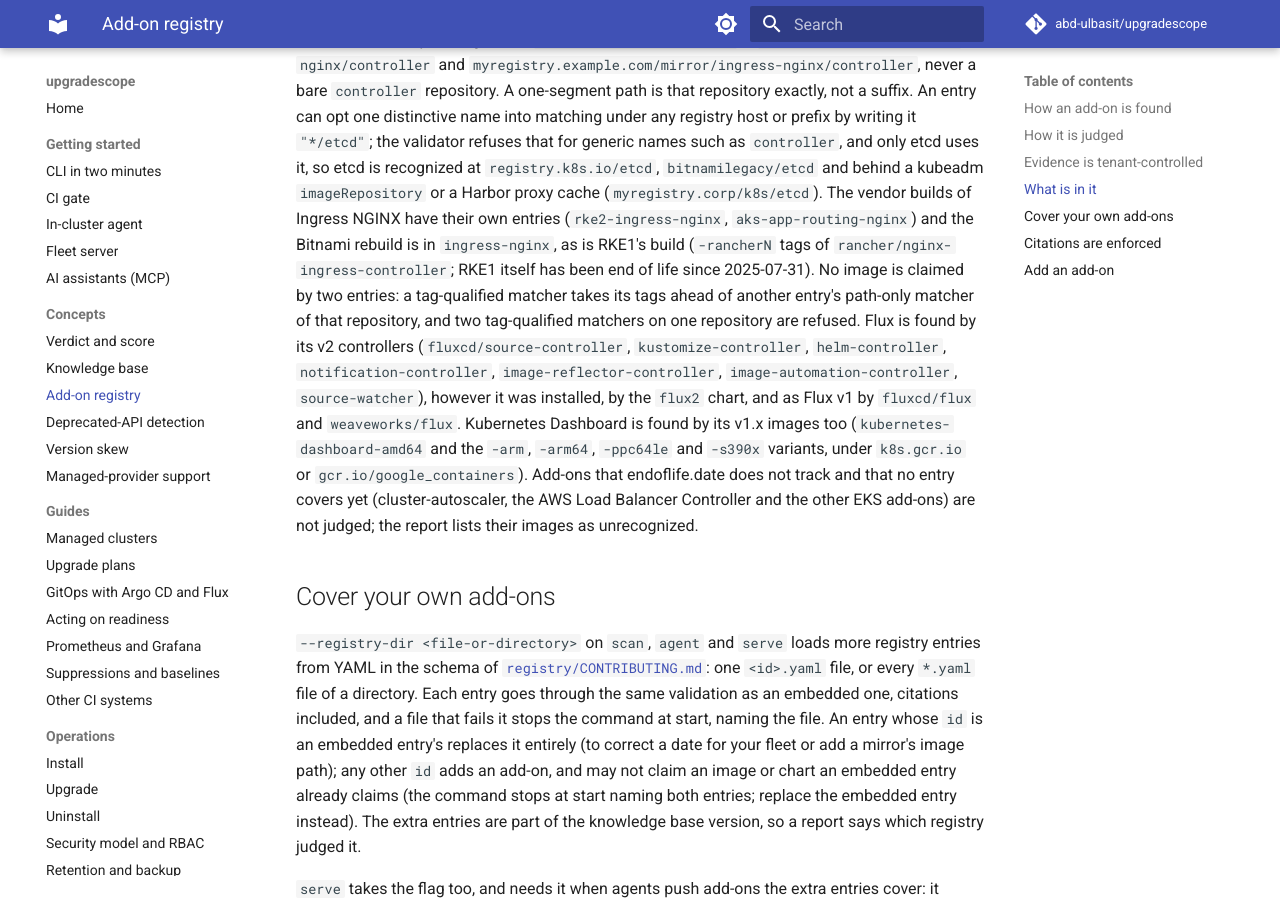
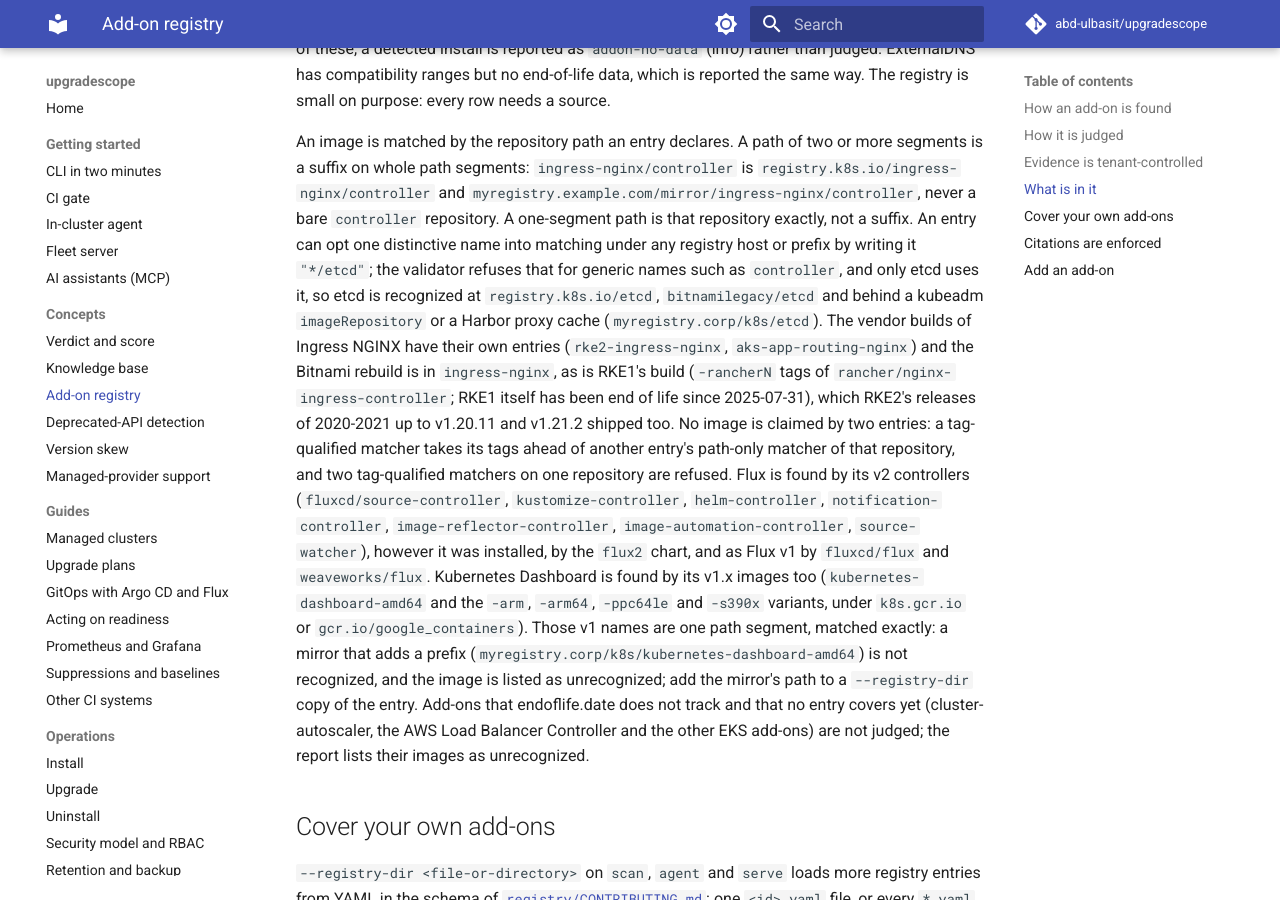
Before and after one commit to abd-ulbasit/upgradescope, an MkDocs documentation site: the page built from docs/concepts/addon-registry.md, in a window 1280 px wide and 900 px high, scrolled down 4802 px. Built offline with MkDocs 1.6.1 and Material for MkDocs 9.7.7, drawn with Linux system fonts in a browser that asks for light colours; comment, search, counter and statistics services are not loaded; some of the changed text lies outside the part shown.

Commit message:
docs(registry): early RKE2 -rancherN builds, digest-only images, Dashboard v1 mirrors
RKE2's releases up to v1.20.11 and v1.21.2 shipped -rancherN builds too
(rke2-images.linux-amd64.txt, read 2026-10-09), now Ingress NGINX; say so
in the entries, AO-10, the concepts doc and the managed-clusters guide.
AO-03 states the digest-only rule; the concepts doc says Dashboard v1's
one-segment names do not match a prefixed mirror and that Flux 0.x is
left unmapped.

Refs #265

Co-Authored-By: Claude Fable 5 <noreply@anthropic.com>

```diff
--- a/docs/concepts/addon-registry.md
+++ b/docs/concepts/addon-registry.md
@@ -17,13 +17,19 @@ the dashboard.
   one repository publishes two vendors' builds that only the tag tells
   apart, an entry claims its tags with a tag pattern:
   `rancher/nginx-ingress-controller` is RKE2's build with a `-hardenedN`
-  tag and RKE1's (Ingress NGINX) with any other.
+  tag and Ingress NGINX with any other: RKE1's `-rancherN` builds, which
+  RKE2's first releases also shipped (`nginx-0.30.0-rancher1` up to
+  v1.20.11, `nginx-0.46.0-rancher1` in v1.21.2, both long out of support).
+  An image pinned by digest alone has no tag to tell them apart: it is RKE2's
+  build when its pod's labels or a Helm release in its namespace name
+  `rke2-ingress-nginx`, and Ingress NGINX otherwise.
 - **Component images.** A product whose parts carry their own versions is
   matched by those images too, each part's release line mapped to the
   product line that ships it: Flux's `source-controller` v1.5 and
   `helm-controller` v1.2 are Flux 2.5. A part's line the entry does not map
   yet (a Flux release newer than the registry) reads as Flux with no
-  version, an `addon-no-data` info.
+  version, an `addon-no-data` info, and so do Flux v2's pre-GA 0.x
+  releases, deliberately: endoflife.date lists no line for them.
 - **Helm releases.** A release whose chart name is in an entry's matchers is
   that add-on, at the release's `appVersion` (never the chart version).
   In the release's namespace, the `appVersion` wins over image tags and
@@ -194,7 +200,8 @@ vendor builds of Ingress NGINX have their own
 entries (`rke2-ingress-nginx`, `aks-app-routing-nginx`) and the Bitnami
 rebuild is in `ingress-nginx`, as is RKE1's build (`-rancherN` tags of
 `rancher/nginx-ingress-controller`; RKE1 itself has been end of life since
-2025-07-31). No image is claimed by two entries: a tag-qualified matcher
+2025-07-31), which RKE2's releases of 2020-2021 up to v1.20.11 and v1.21.2
+shipped too. No image is claimed by two entries: a tag-qualified matcher
 takes its tags ahead of another entry's path-only matcher of that
 repository, and two tag-qualified matchers on one repository are refused.
 Flux is found by its v2 controllers (`fluxcd/source-controller`,
@@ -204,7 +211,11 @@ Flux is found by its v2 controllers (`fluxcd/source-controller`,
 as Flux v1 by `fluxcd/flux` and `weaveworks/flux`. Kubernetes Dashboard is
 found by its v1.x images too (`kubernetes-dashboard-amd64` and the `-arm`,
 `-arm64`, `-ppc64le` and `-s390x` variants, under `k8s.gcr.io` or
-`gcr.io/google_containers`).
+`gcr.io/google_containers`). Those v1 names are one path segment, matched
+exactly: a mirror that adds a prefix
+(`myregistry.corp/k8s/kubernetes-dashboard-amd64`) is not recognized, and
+the image is listed as unrecognized; add the mirror's path to a
+`--registry-dir` copy of the entry.
 Add-ons that endoflife.date does not track and that no entry covers yet
 (cluster-autoscaler, the AWS Load Balancer Controller and the other EKS
 add-ons) are not judged; the report lists their images as unrecognized.
```
Also changed, not shown: docs/claims.md (+2 -2 lines), docs/guides/managed-clusters.md (+1 -1 lines), 2 other files.
